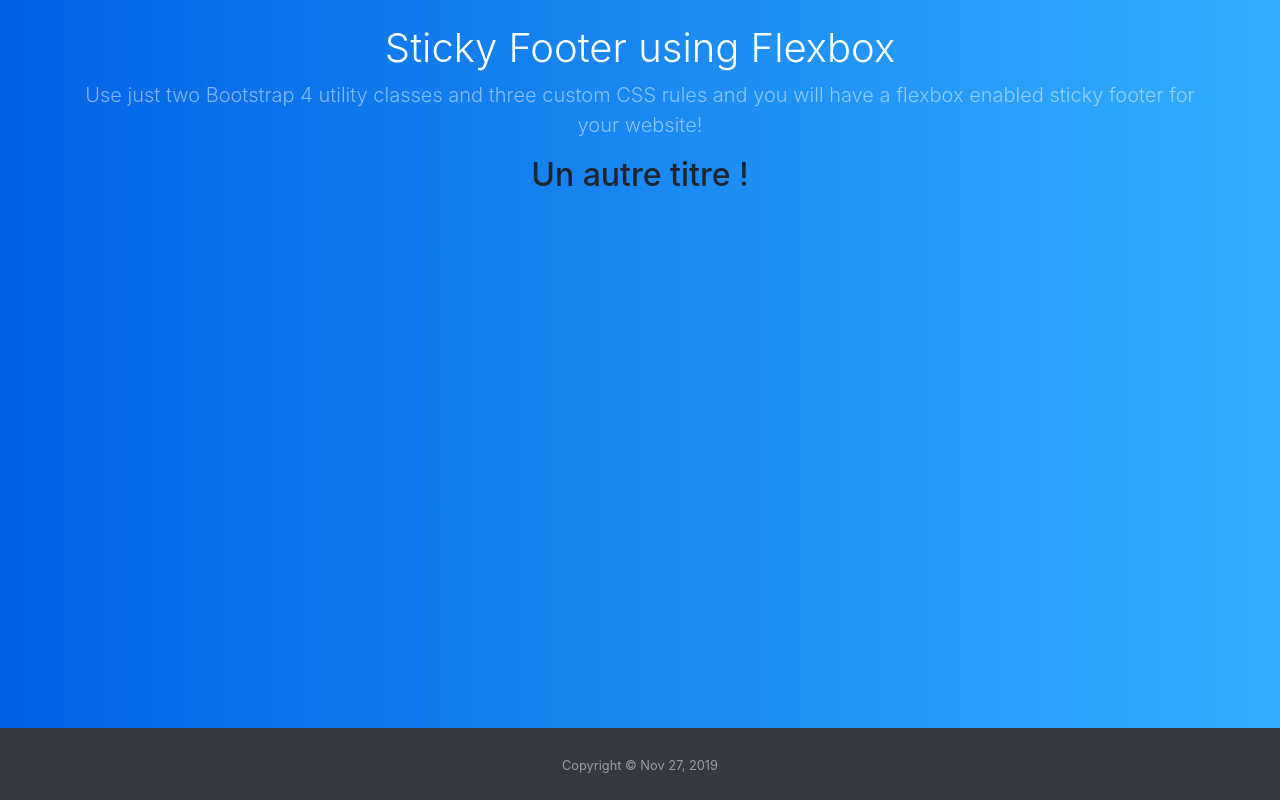
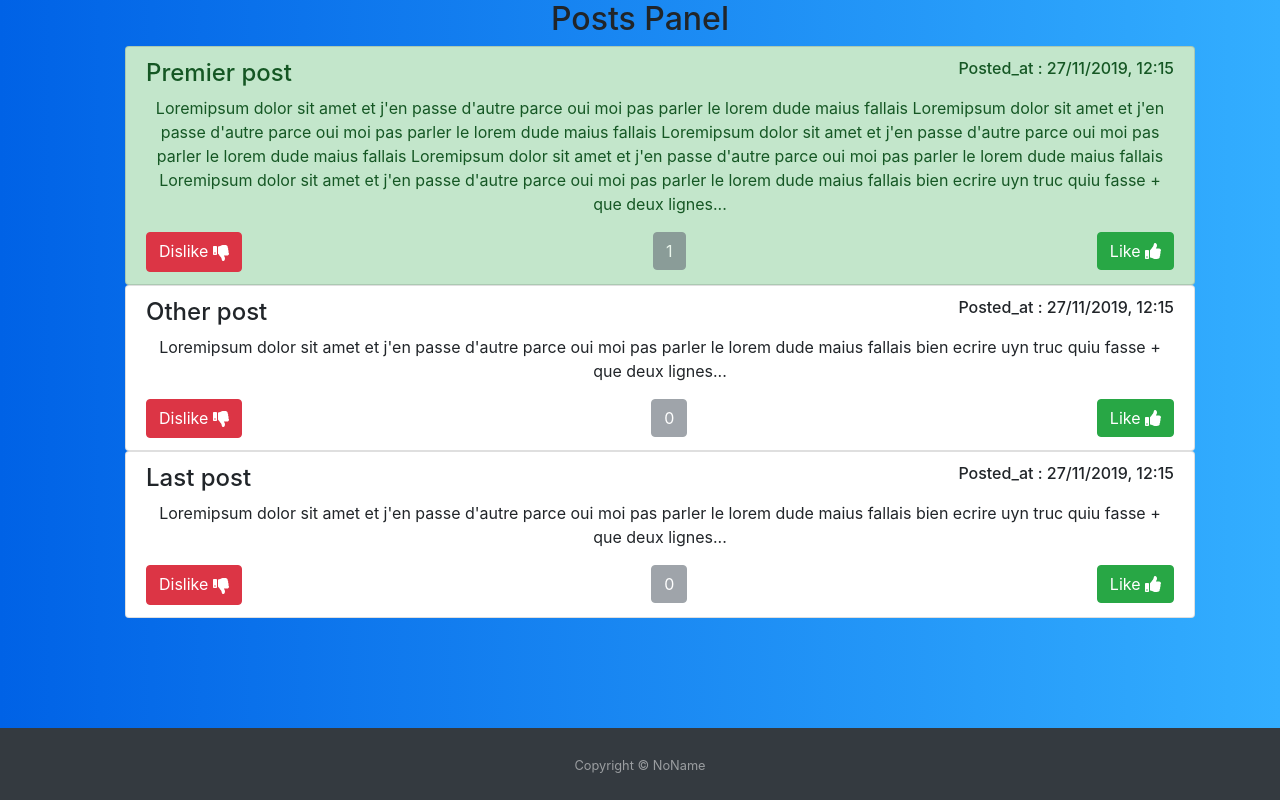
Before and after one commit to BabyReggae/tp_ang, an Angular app: page / in a window 1280 px wide. Built offline with nearby package versions, Linux system fonts and the light colour scheme.

Commit message:
openclassroom tuto_tp

```diff
--- a/package.json
+++ b/package.json
@@ -19,6 +19,9 @@
     "@angular/platform-browser": "~8.2.14",
     "@angular/platform-browser-dynamic": "~8.2.14",
     "@angular/router": "~8.2.14",
+    "@fortawesome/angular-fontawesome": "^0.5.0",
+    "@fortawesome/fontawesome-svg-core": "^1.2.25",
+    "@fortawesome/free-solid-svg-icons": "^5.11.2",
     "bootstrap": "^4.3.1",
     "jquery": "^3.4.1",
     "mysql": "^2.17.1",
@@ -31,9 +34,10 @@
     "@angular/cli": "~8.3.19",
     "@angular/compiler-cli": "~8.2.14",
     "@angular/language-service": "~8.2.14",
-    "@types/node": "~8.9.4",
+    "@fortawesome/fontawesome-free": "^5.11.2",
     "@types/jasmine": "~3.3.8",
     "@types/jasminewd2": "~2.0.3",
+    "@types/node": "~8.9.4",
     "codelyzer": "^5.0.0",
     "jasmine-core": "~3.4.0",
     "jasmine-spec-reporter": "~4.2.1",
--- a/src/app/app.component.html
+++ b/src/app/app.component.html
@@ -3,11 +3,15 @@
     <div class="container text-center">
       <div class="row justify-content-center">
         <div class="col-md-12">
-          <h1 class="font-weight-light mt-4 text-white">Sticky Footer using Flexbox</h1>
-          <p class="lead text-white-50">Use just two Bootstrap 4 utility classes and three custom CSS rules and you will have a flexbox enabled sticky footer for your website!</p>
           <h2 class="text-center">{{title}}</h2>
 
           <ul>
+            <app-post *ngFor="let p of posts"
+            [title]="p.title"
+            [content]="p.content"
+            [loveIts]="p.loveIts"
+            [created_at]="p.created_at">
+            </app-post>
             <!--<app-appareil *ngFor="let aps of appareils"
             [appareilName]="aps.name"
             [appareilStatut]="aps.status"
@@ -22,7 +26,7 @@
   </div>
   <footer id="sticky-footer" class="py-4 bg-dark text-white-50">
     <div class="container text-center">
-      <small>Copyright &copy; {{ lastUpdate | date }}</small>
+      <small>Copyright &copy; NoName </small>
     </div>
   </footer>
 </body>
--- a/src/app/app.component.scss
+++ b/src/app/app.component.scss
@@ -8,7 +8,7 @@ body {
 }
 
 #sticky-footer {
-  flex-shrink: none;
+  flex-shrink: 0;
 }
 
 /* Other Classes for Page Styling */
--- a/src/app/app.component.ts
+++ b/src/app/app.component.ts
@@ -1,4 +1,5 @@
 import { Component } from '@angular/core';
+import { faThumbsUp } from '@fortawesome/free-solid-svg-icons';
 
 @Component({
   selector: 'app-root',
@@ -6,8 +7,10 @@ import { Component } from '@angular/core';
   styleUrls: ['./app.component.scss']
 })
 export class AppComponent {
+  //test inport fontawsome icons
 
-  title = "Un autre titre !";
+  faThumbsUp = faThumbsUp;
+  title = "Posts Panel";
   isAuth = false;
   lastUpdate  = new Date();
   /*lastUpdate = new Promise(
@@ -41,19 +44,19 @@ export class AppComponent {
 
   posts = [
     {
-      title: "premierPost",
+      title: "Premier post",
+      content: " Loremipsum dolor sit amet et j'en passe d'autre parce oui moi pas parler le lorem dude maius fallais   Loremipsum dolor sit amet et j'en passe d'autre parce oui moi pas parler le lorem dude maius fallais  Loremipsum dolor sit amet et j'en passe d'autre parce oui moi pas parler le lorem dude maius fallais  Loremipsum dolor sit amet et j'en passe d'autre parce oui moi pas parler le lorem dude maius fallais  Loremipsum dolor sit amet et j'en passe d'autre parce oui moi pas parler le lorem dude maius fallais bien ecrire uyn truc quiu fasse + que deux lignes...",
+      loveIts: 1,
+      created_at: new Date()
+    },
+    {
+      title: "Other post",
       content: "Loremipsum dolor sit amet et j'en passe d'autre parce oui moi pas parler le lorem dude maius fallais bien ecrire uyn truc quiu fasse + que deux lignes...",
       loveIts: 0,
       created_at: new Date()
     },
     {
-      title: "ohyeah",
-      content: "Loremipsum dolor sit amet et j'en passe d'autre parce oui moi pas parler le lorem dude maius fallais bien ecrire uyn truc quiu fasse + que deux lignes...",
-      loveIts: 0,
-      created_at: new Date()
-    },
-    {
-      title: "troisiemePost",
+      title: "Last post",
       content: "Loremipsum dolor sit amet et j'en passe d'autre parce oui moi pas parler le lorem dude maius fallais bien ecrire uyn truc quiu fasse + que deux lignes...",
       loveIts: 0,
       created_at: new Date()
--- a/src/app/app.module.ts
+++ b/src/app/app.module.ts
@@ -4,21 +4,21 @@ import { FormsModule } from '@angular/forms';
 
 import { AppRoutingModule } from './app-routing.module';
 import { AppComponent } from './app.component';
-import { ComposantTestComponent } from './composant-test/composant-test.component';
 import { AppareilComponent } from './appareil/appareil.component';
 import { PostComponent } from './post/post.component';
+import { FontAwesomeModule } from '@fortawesome/angular-fontawesome';
 
 @NgModule({
   declarations: [
     AppComponent,
-    ComposantTestComponent,
     AppareilComponent,
     PostComponent
   ],
   imports: [
     BrowserModule,
     AppRoutingModule,
-    FormsModule
+    FormsModule,
+    FontAwesomeModule
   ],
   providers: [],
   bootstrap: [AppComponent]
--- a/src/app/composant-test/composant-test.component.html
+++ /dev/null
@@ -1 +0,0 @@
-<p>composant-test works!</p>
--- a/src/app/composant-test/composant-test.component.ts
+++ /dev/null
@@ -1,15 +0,0 @@
-import { Component, OnInit } from '@angular/core';
-
-@Component({
-  selector: 'app-composant-test',
-  templateUrl: './composant-test.component.html',
-  styleUrls: ['./composant-test.component.scss']
-})
-export class ComposantTestComponent implements OnInit {
-
-  constructor() { }
-
-  ngOnInit() {
-  }
-
-}
--- a/src/app/post/post.component.html
+++ b/src/app/post/post.component.html
@@ -1 +1,16 @@
-<p>post works!</p>
+<li class="list-group-item d-inline-block"
+[ngClass]="{
+    'list-group-item-danger': 0 > loveIts,
+    'list-group-item-success': loveIts > 0
+}">
+    <h4 class="float-left">{{title}}</h4>
+
+    <h6 class="float-right">Posted_at : {{ created_at |  date: 'd/M/y, hh:mm' }}</h6>
+    <p class="float-left">{{content}}</p>
+    <span>
+        <button (click)="onDownLike()" class="btn btn-danger float-left">Dislike  <fa-icon [icon]="faThumbsDown" style="vertical-align : middle"></fa-icon></button>
+        <button class="btn btn-secondary" disabled>{{ loveIts }}</button>
+        <button (click)="onUpLike()" class="btn btn-success float-right">Like  <fa-icon [icon]="faThumbsUp"></fa-icon></button>
+    </span>
+
+</li>
--- a/src/app/post/post.component.ts
+++ b/src/app/post/post.component.ts
@@ -1,4 +1,6 @@
-import { Component, OnInit } from '@angular/core';
+import { Component, OnInit, Input } from '@angular/core';
+import { faThumbsUp } from '@fortawesome/free-solid-svg-icons';
+import { faThumbsDown } from '@fortawesome/free-solid-svg-icons';
 
 @Component({
   selector: 'app-post',
@@ -6,10 +8,25 @@ import { Component, OnInit } from '@angular/core';
   styleUrls: ['./post.component.scss']
 })
 export class PostComponent implements OnInit {
+  //ICONS
+  faThumbsUp = faThumbsUp;
+  faThumbsDown = faThumbsDown;
+
+
+  @Input() title :string;
+  @Input() content:string;
+  @Input() loveIts:number;
+  @Input() created_at:object;
 
   constructor() { }
 
   ngOnInit() {
   }
 
+  onDownLike(){
+    this.loveIts -= 1;
+  }
+  onUpLike(){
+    this.loveIts += 1;
+  }
 }
--- a/src/index.html
+++ b/src/index.html
@@ -2,7 +2,7 @@
 <html lang="en">
 <head>
   <meta charset="utf-8">
-  <title>Bonsoir</title>
+  <title>OpenClassroom Angular Tuto</title>
   <base href="/">
   <meta name="viewport" content="width=device-width, initial-scale=1">
   <link rel="icon" type="image/x-icon" href="favicon.ico">
```
Also changed, not shown: src/app/composant-test/composant-test.component.scss (deleted), 1 other file (tests, documents, lock files or other folders).
